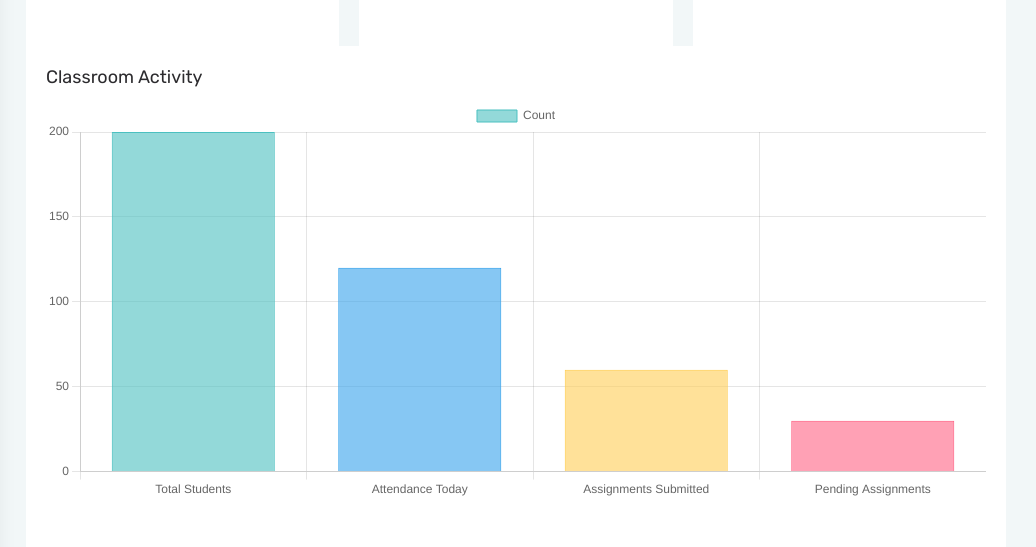
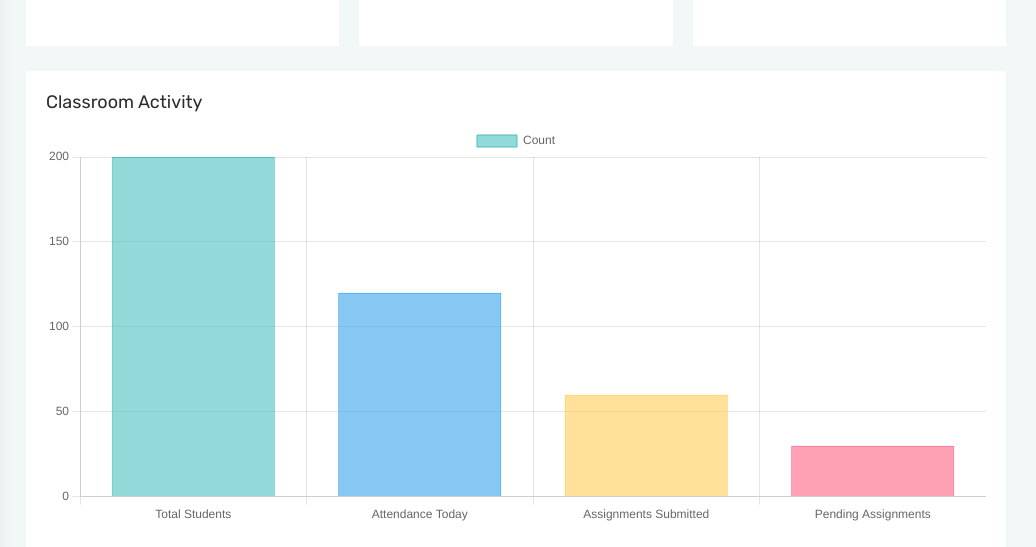
Before and after one commit to JJILU/CMS_DASHBOARD_FRONTEND, a plain HTML site: page index.html in a window 1280 px wide. Shown: the part 356-903 px from the top of the page, 244-1280 px from the left. Drawn offline with nearby package versions, Linux system fonts and the light colour scheme.

Commit message:
fixed no space issue between rows

```diff
--- a/index.html
+++ b/index.html
@@ -147,6 +147,12 @@
     border-top: 1px solid rgba(255,255,255,0.3);
     margin: 0.25rem 0;
 }
+
+/* FIX: Add spacing between all dashboard rows */
+.container-fluid .row {
+    margin-bottom: 25px !important;
+}
+
 
   </style>
 </head>
```
